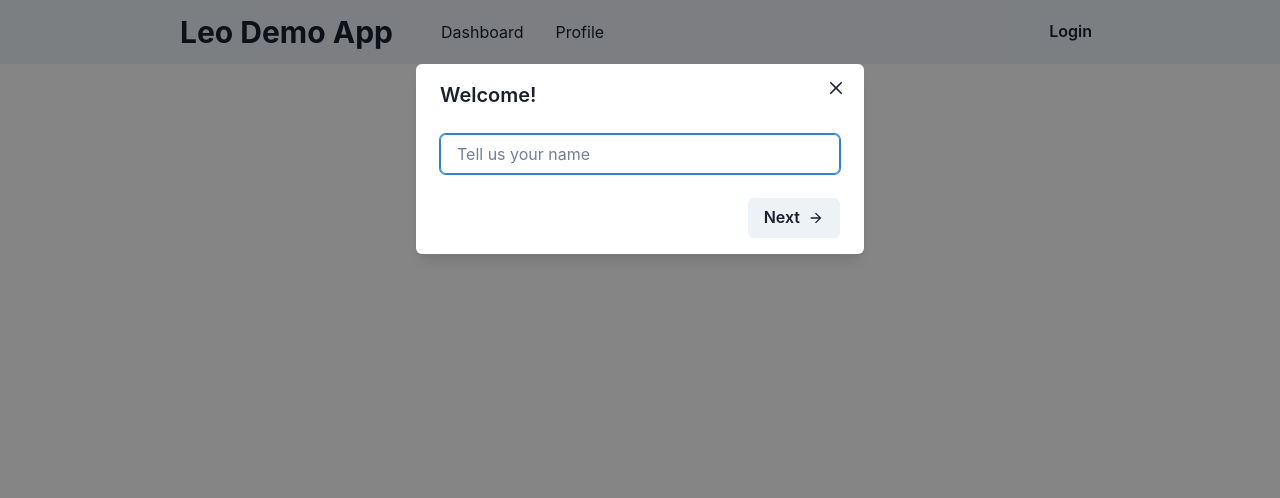
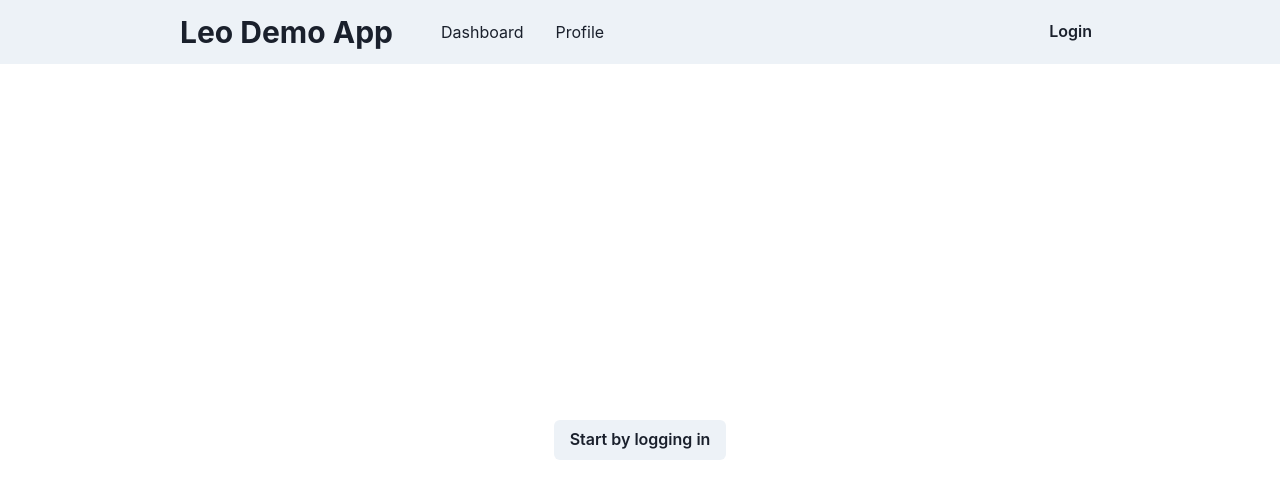
Before and after one commit to wpalombini/leo-demo, a Next.js app: page / in a window 1280 px wide. Shown: the top 498 px of the page. Built offline with nearby package versions, Linux system fonts and the light colour scheme; no server answers.

Commit message:
Fix start flow

```diff
--- a/src/pages/api/auth/[...nextauth].ts
+++ b/src/pages/api/auth/[...nextauth].ts
@@ -1,7 +1,7 @@
 import NextAuth from "next-auth";
 import GitHubProvider from "next-auth/providers/github";
 
-const options = {
+export const authOptions = {
   providers: [
     GitHubProvider({
       clientId: process.env.GITHUB_ID as string,
@@ -10,5 +10,5 @@ const options = {
   ],
 };
 
-const Auth = () => NextAuth(options);
+const Auth = () => NextAuth(authOptions);
 export default Auth();
--- a/src/pages/index.tsx
+++ b/src/pages/index.tsx
@@ -1,20 +1,47 @@
+import { Button, Center } from "@chakra-ui/react";
+import { GetServerSideProps } from "next";
 import { useRouter } from "next/router";
+import { Session } from "next-auth";
+import { getServerSession } from "next-auth/next";
+import { signIn } from "next-auth/react";
 import { useEffect } from "react";
 
 import { PageContainer } from "@/components/ui/page-container/page-container.component";
 import { UserDetails } from "@/components/user-details/user-details.component";
 import { useUserStore } from "@/lib/stores/user.store";
 
-export default function Home() {
+import { authOptions } from "./api/auth/[...nextauth]";
+
+export const getServerSideProps: GetServerSideProps = async ({ req, res }) => {
+  return {
+    props: {
+      userSession: await getServerSession(req, res, authOptions),
+    },
+  };
+};
+
+export default function Home({ userSession }: { userSession: Session }) {
   const { push } = useRouter();
   const { name, title } = useUserStore();
   const hasUserDetails = name && title;
+  const isSignedIn = !!userSession;
+  console.log(userSession);
 
   useEffect(() => {
-    if (hasUserDetails) {
+    if (isSignedIn && hasUserDetails) {
       push("/dashboard");
     }
+    // eslint-disable-next-line react-hooks/exhaustive-deps
   }, [name, title]);
 
-  return <PageContainer>{!hasUserDetails && <UserDetails />}</PageContainer>;
+  return (
+    <PageContainer>
+      {isSignedIn && !hasUserDetails && <UserDetails />}
+      {!isSignedIn && (
+        <Center h="90vh">
+          <Button onClick={() => signIn()}>Start by logging in</Button>
+        </Center>
+      )}
+    </PageContainer>
+  );
 }
```
